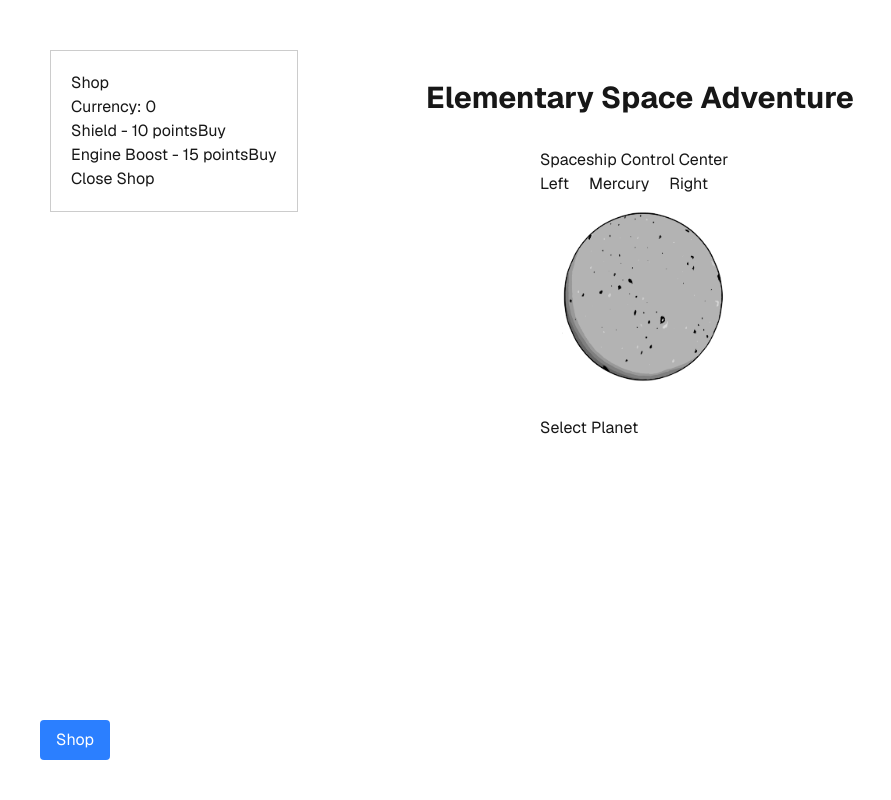
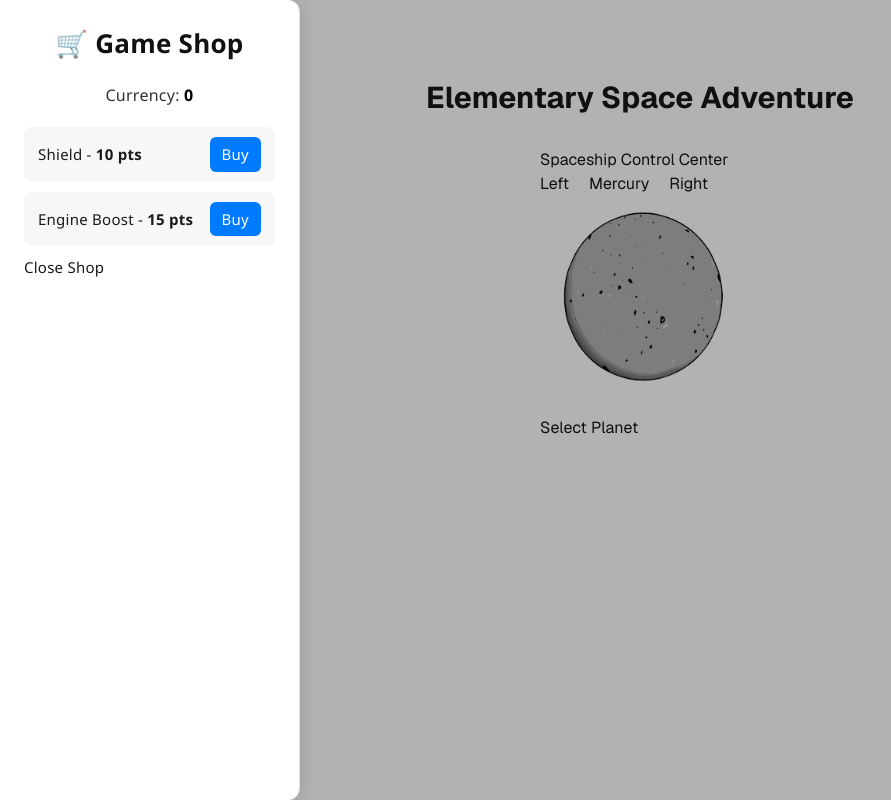
Before and after one commit to zidaneho/mission_learn, a Next.js app: page / in a window 1280 px wide. Both pictures are taken after a click on the button "Shop". Shown: the whole page, without its empty margins (0-891 px from the left). Built offline with nearby package versions, Linux system fonts and the light colour scheme.

Commit message:
fixed merge conflicts

```diff
--- /dev/null
+++ b/components/Shop.css
@@ -0,0 +1,104 @@
+/* Shop.css */
+
+/* Slide-in animation from the left */
+@keyframes slideInFromLeft {
+    0% {
+      transform: translateX(-100%);
+      opacity: 0;
+    }
+    100% {
+      transform: translateX(0%);
+      opacity: 1;
+    }
+  }
+
+  /* Dimmed full-screen background behind the shop */
+  .shop-backdrop {
+    position: fixed;
+    inset: 0;
+    background: rgba(0, 0, 0, 0.3);
+    z-index: 998;
+  }
+
+  /* Main shop panel */
+  .shop-modal {
+    position: fixed;
+    top: 0;
+    left: 0;
+    height: 100vh;
+    width: 300px;
+    background-color: white;
+    padding: 24px;
+    border-radius: 0 12px 12px 0;
+    box-shadow: 4px 0 15px rgba(0, 0, 0, 0.1);
+    border-right: 1px solid #ddd;
+    font-family: 'Segoe UI', 'Helvetica Neue', Arial, sans-serif;
+    font-size: 15px;
+    line-height: 1.5;
+    color: #1a1a1a;
+    letter-spacing: 0.25px;
+    z-index: 999;
+    animation: slideInFromLeft 0.3s ease-out;
+    overflow-y: auto;
+  }
+
+  /* Title at the top of the shop */
+  .shop-title {
+    font-size: 26px;
+    font-weight: 700;
+    margin-bottom: 20px;
+    color: #111;
+    text-align: center;
+  }
+
+  /* Currency display */
+  .shop-currency {
+    font-size: 16px;
+    color: #333;
+    margin-bottom: 20px;
+    text-align: center;
+  }
+
+  .shop-currency span {
+    font-weight: 600;
+    color: #000;
+  }
+
+  /* Shop item list */
+  .shop-items {
+    list-style: none;
+    padding: 0;
+    margin: 0;
+  }
+
+  /* Individual item row */
+  .shop-item {
+    display: flex;
+    justify-content: space-between;
+    align-items: center;
+    background-color: #f7f7f7;
+    padding: 10px 14px;
+    border-radius: 8px;
+    margin-bottom: 10px;
+    transition: background-color 0.2s ease;
+    color: #1a1a1a;
+  }
+
+  .shop-item:hover {
+    background-color: #eaeaea;
+  }
+
+  /* Buy button */
+  .buy-button {
+    background-color: #007bff;
+    color: white;
+    border: none;
+    padding: 6px 12px;
+    border-radius: 6px;
+    cursor: pointer;
+    transition: background-color 0.2s ease;
+  }
+
+  .buy-button:hover {
+    background-color: #0056b3;
+  }
--- a/components/Shop.tsx
+++ b/components/Shop.tsx
@@ -1,5 +1,7 @@
-import React from 'react';
+// components/Shop.tsx
+import React, { useRef, useEffect } from 'react';
 import { useGame } from '../context/GameContext';
+import './Shop.css';
 
 const shopItems = [
   { id: 'shield', name: 'Shield', cost: 10 },
@@ -13,22 +15,45 @@ interface ShopProps {
 
 const Shop: React.FC<ShopProps> = ({ onClose }) => {
   const { currency, buyItem } = useGame();
+  const modalRef = useRef<HTMLDivElement>(null);
+
+  // Close shop on outside click
+  useEffect(() => {
+    const handleClickOutside = (event: MouseEvent) => {
+      if (modalRef.current && !modalRef.current.contains(event.target as Node)) {
+        onClose();
+      }
+    };
+
+    document.addEventListener('mousedown', handleClickOutside);
+    return () =>
+      document.removeEventListener('mousedown', handleClickOutside);
+  }, [onClose]);
 
   return (
-    <div className="shop-modal" style={{
-      position: 'absolute', top: 50, left: 50, background: '#fff', padding: 20, border: '1px solid #ccc'
-    }}>
-      <h2>Shop</h2>
-      <p>Currency: {currency}</p>
-      <ul>
-        {shopItems.map(item => (
-          <li key={item.id}>
-            {item.name} - {item.cost} points
-            <button onClick={() => buyItem(item.name, item.cost)}>Buy</button>
-          </li>
-        ))}
-      </ul>
-      <button onClick={onClose}>Close Shop</button>
+    <div className="shop-backdrop">
+      <div ref={modalRef} className="shop-modal">
+        <h2 className="shop-title">🛒 Game Shop</h2>
+        <p className="shop-currency">
+          Currency: <span>{currency}</span>
+        </p>
+        <ul className="shop-items">
+          {shopItems.map(item => (
+            <li key={item.id} className="shop-item">
+              <span>
+                {item.name} - <strong>{item.cost} pts</strong>
+              </span>
+              <button
+                className="buy-button"
+                onClick={() => buyItem(item.name, item.cost)}
+              >
+                Buy
+              </button>
+            </li>
+          ))}
+        </ul>
+        <button onClick={onClose}>Close Shop</button>
+      </div>
     </div>
   );
 };
```
